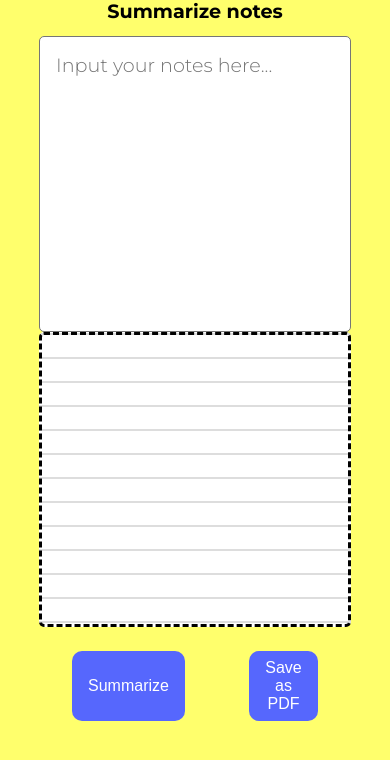
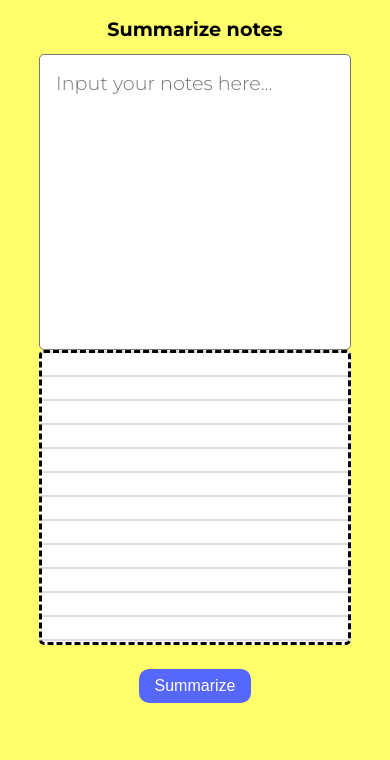
Before and after one commit to menchmallow/hackathon, a website: page public/index.html in a window 390 px wide. Shown: the part 78-838 px from the top of the page. Drawn offline with Linux system fonts and the light colour scheme.

Commit message:
improved ui

```diff
--- a/public/styles.css
+++ b/public/styles.css
@@ -149,10 +149,6 @@
     font-size: 1rem;
     padding: 0.5rem 1rem;
   }
-
-  #download-pdf {
-    display: block;
-  }
 }
 
 @media only screen and (max-width: 768px) {
```
